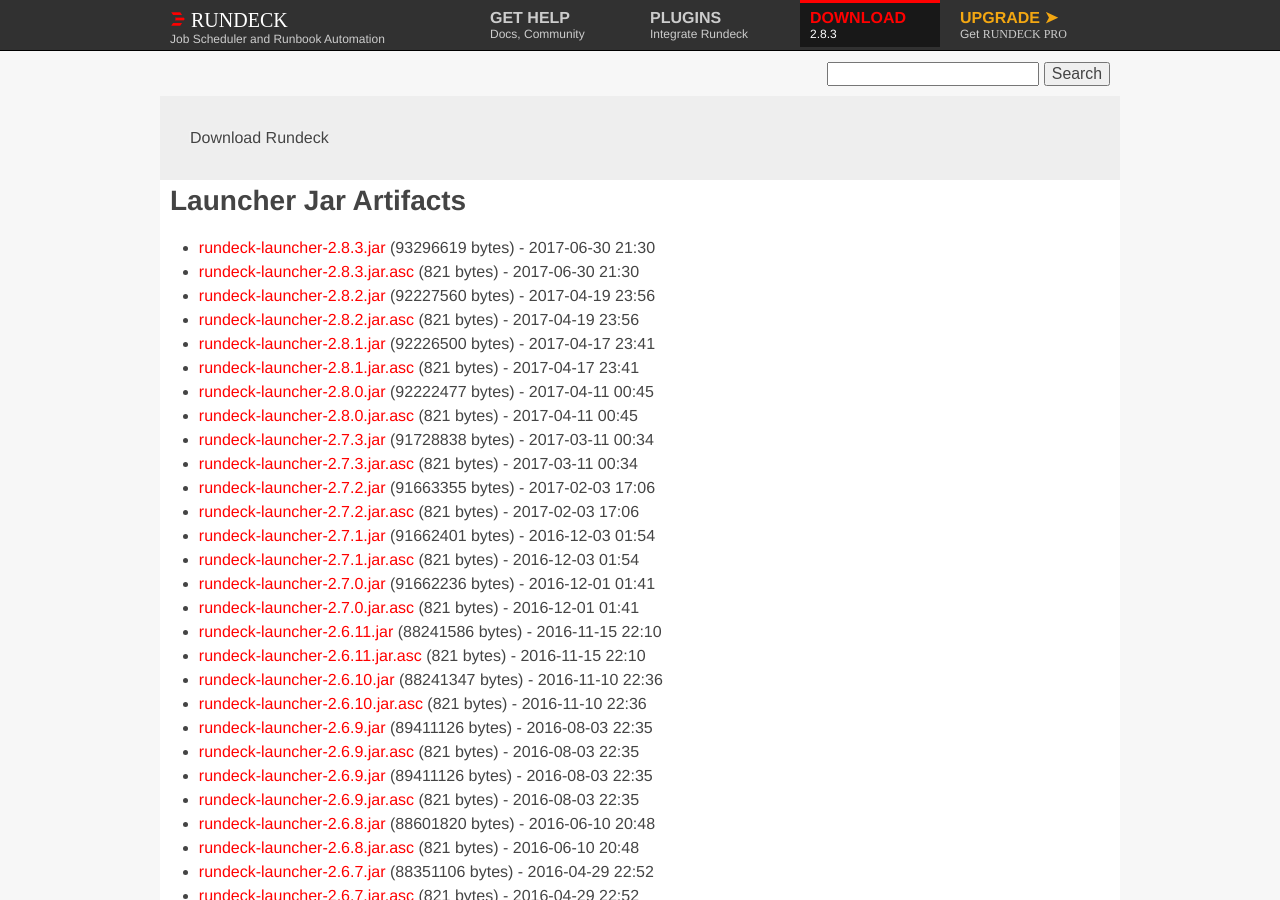
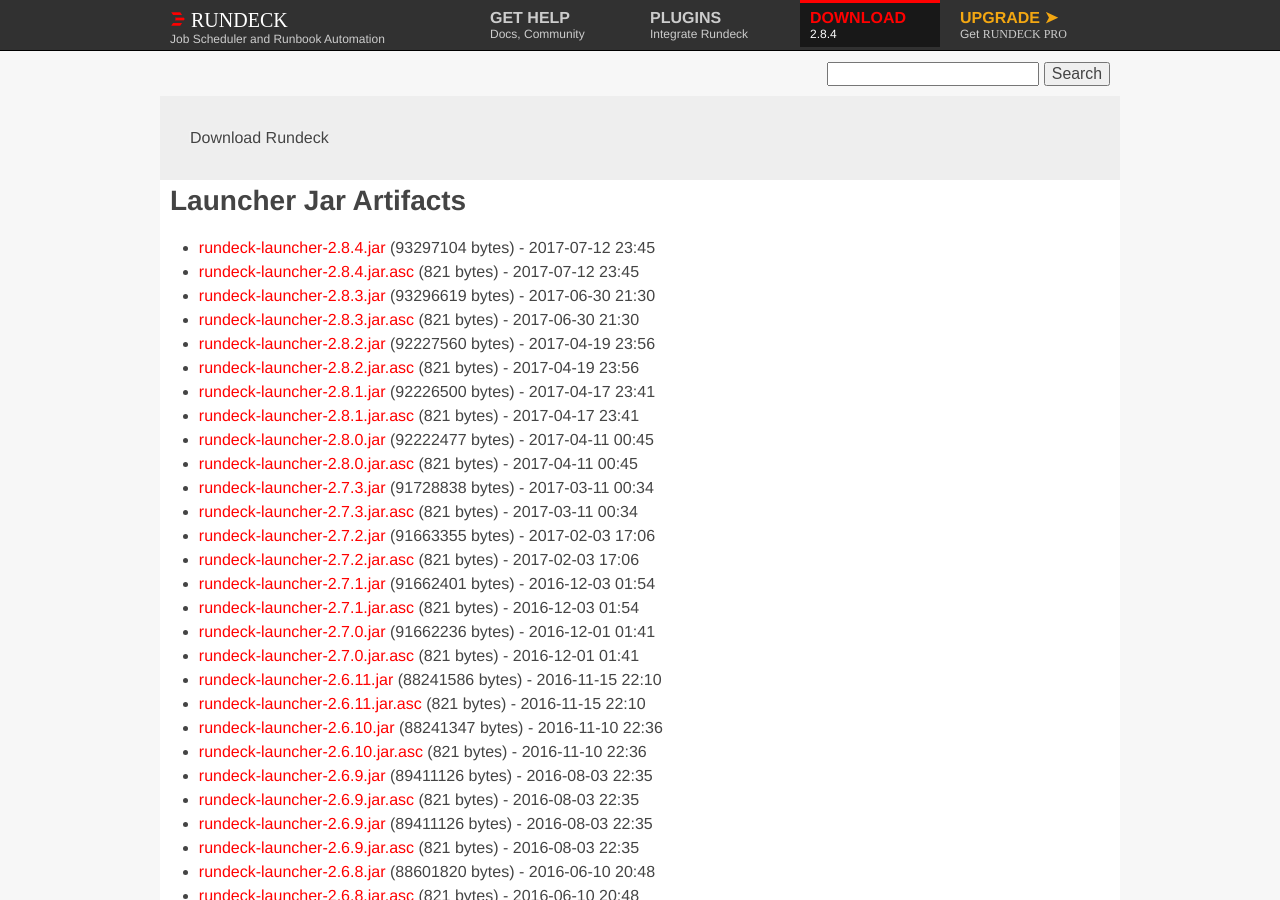
Before and after one commit to rundeck/rundeck-ghpages, a Jekyll site: the page built from download/jar/index.md, in a window 1280 px wide and 900 px high. Built offline with Jekyll 4.4.1, drawn with Linux system fonts in a browser that asks for light colours; nearby versions of some CDN libraries.

Commit message:
Update site to 2.8.4 download links

```diff
--- a/_config.yml
+++ b/_config.yml
@@ -1,18 +1,18 @@
 baseurl: ""
 url: ""
 full_url: "http://www.rundeck.org"
-rd_version: "2.8.3"
-rd_jar_name: "rundeck-launcher-2.8.3.jar"
-rd_jar_sha: "984312c14acd9bcd447dd2b0807af4c85b2c4971"
-rd_jar_url: "http://download.rundeck.org/jar/rundeck-launcher-2.8.3.jar"
-rd_jar_size: "93296619"
-rd_deb_name: "rundeck-2.8.3-1-GA.deb"
-rd_deb_url: "http://download.rundeck.org/deb/rundeck-2.8.3-1-GA.deb"
-rd_deb_sha: "d5577b7ae4683b973f28aac3a9904e268bc5863f"
-rd_deb_size: "107466850"
-rd_zipball: "https://github.com/rundeck/rundeck/zipball/v2.8.3"
-rd_tarball: "https://github.com/rundeck/rundeck/tarball/v2.8.3"
-rd_releasenotes: "https://github.com/rundeck/rundeck/blob/v2.8.3/RELEASE.md"
+rd_version: "2.8.4"
+rd_jar_name: "rundeck-launcher-2.8.4.jar"
+rd_jar_sha: "bce15dba1c3d8892c8381d51d671801eb29bebdc"
+rd_jar_url: "http://download.rundeck.org/jar/rundeck-launcher-2.8.4.jar"
+rd_jar_size: "93297104"
+rd_deb_name: "rundeck-2.8.4-1-GA.deb"
+rd_deb_url: "http://download.rundeck.org/deb/rundeck-2.8.4-1-GA.deb"
+rd_deb_sha: "4354912ab18e56f3836d47355f1bbba0e0038700"
+rd_deb_size: "107467210"
+rd_zipball: "https://github.com/rundeck/rundeck/zipball/v2.8.4"
+rd_tarball: "https://github.com/rundeck/rundeck/tarball/v2.8.4"
+rd_releasenotes: "https://github.com/rundeck/rundeck/blob/v2.8.4/RELEASE.md"
 markdown: kramdown
 gems:
   - jekyll-seo-tag
--- a/download/jar/index.md
+++ b/download/jar/index.md
@@ -3,6 +3,8 @@
 layout: download
 download_type: Launcher Jar
 ---
+* [rundeck-launcher-2.8.4.jar](http://download.rundeck.org/jar/rundeck-launcher-2.8.4.jar) (93297104 bytes) - 2017-07-12 23:45
+* [rundeck-launcher-2.8.4.jar.asc](http://download.rundeck.org/jar/rundeck-launcher-2.8.4.jar.asc) (821 bytes) - 2017-07-12 23:45
 * [rundeck-launcher-2.8.3.jar](http://download.rundeck.org/jar/rundeck-launcher-2.8.3.jar) (93296619 bytes) - 2017-06-30 21:30
 * [rundeck-launcher-2.8.3.jar.asc](http://download.rundeck.org/jar/rundeck-launcher-2.8.3.jar.asc) (821 bytes) - 2017-06-30 21:30
 * [rundeck-launcher-2.8.2.jar](http://download.rundeck.org/jar/rundeck-launcher-2.8.2.jar) (92227560 bytes) - 2017-04-19 23:56
```
Also changed, not shown: download/deb/index.md (+1 -0 lines), download/rpm/index.md (+2 -0 lines), download/war/index.md (+2 -0 lines), news/_posts/2017-07-13-rundeck-2.8.4.md (added, +60 -0 lines).
